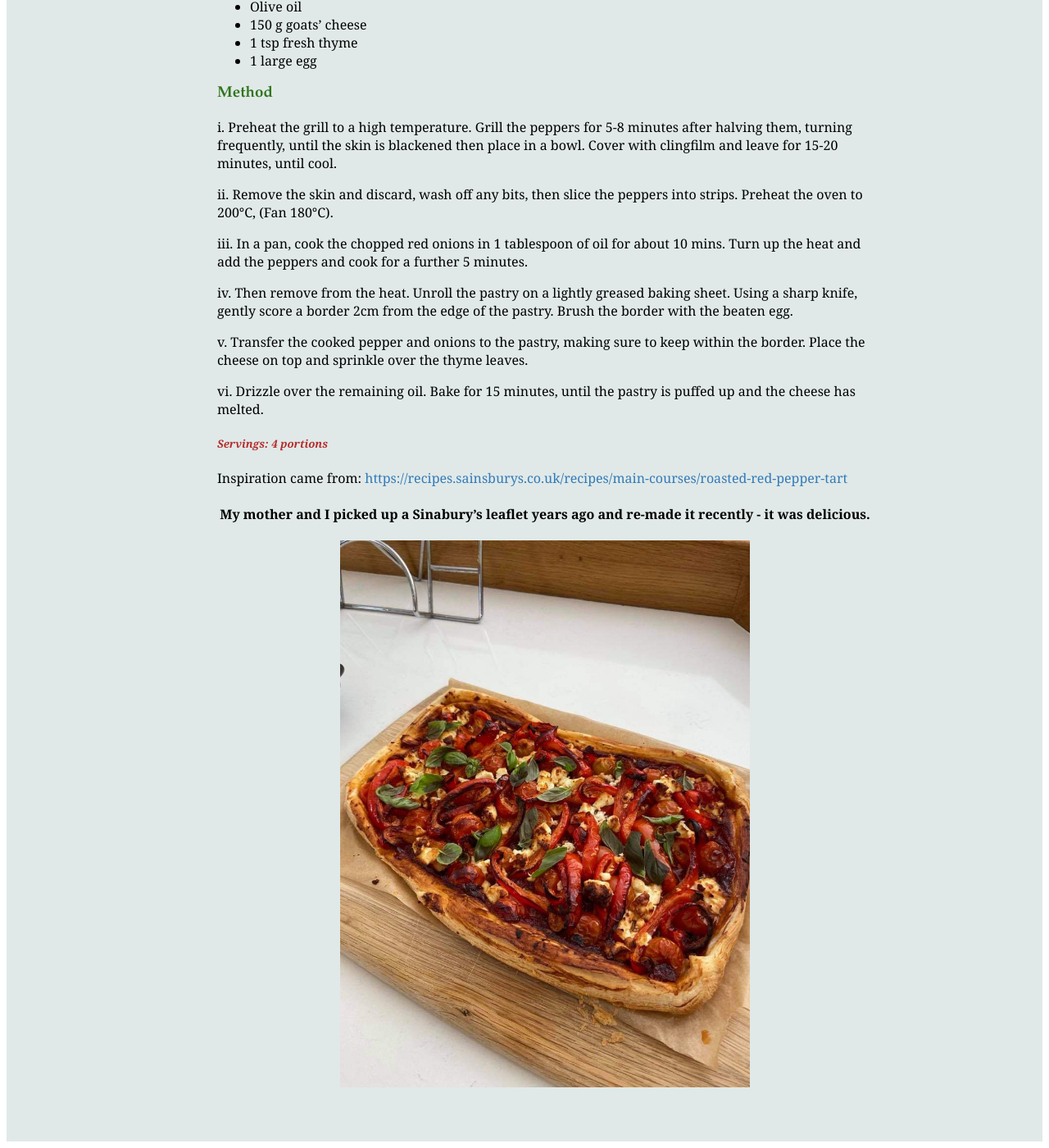
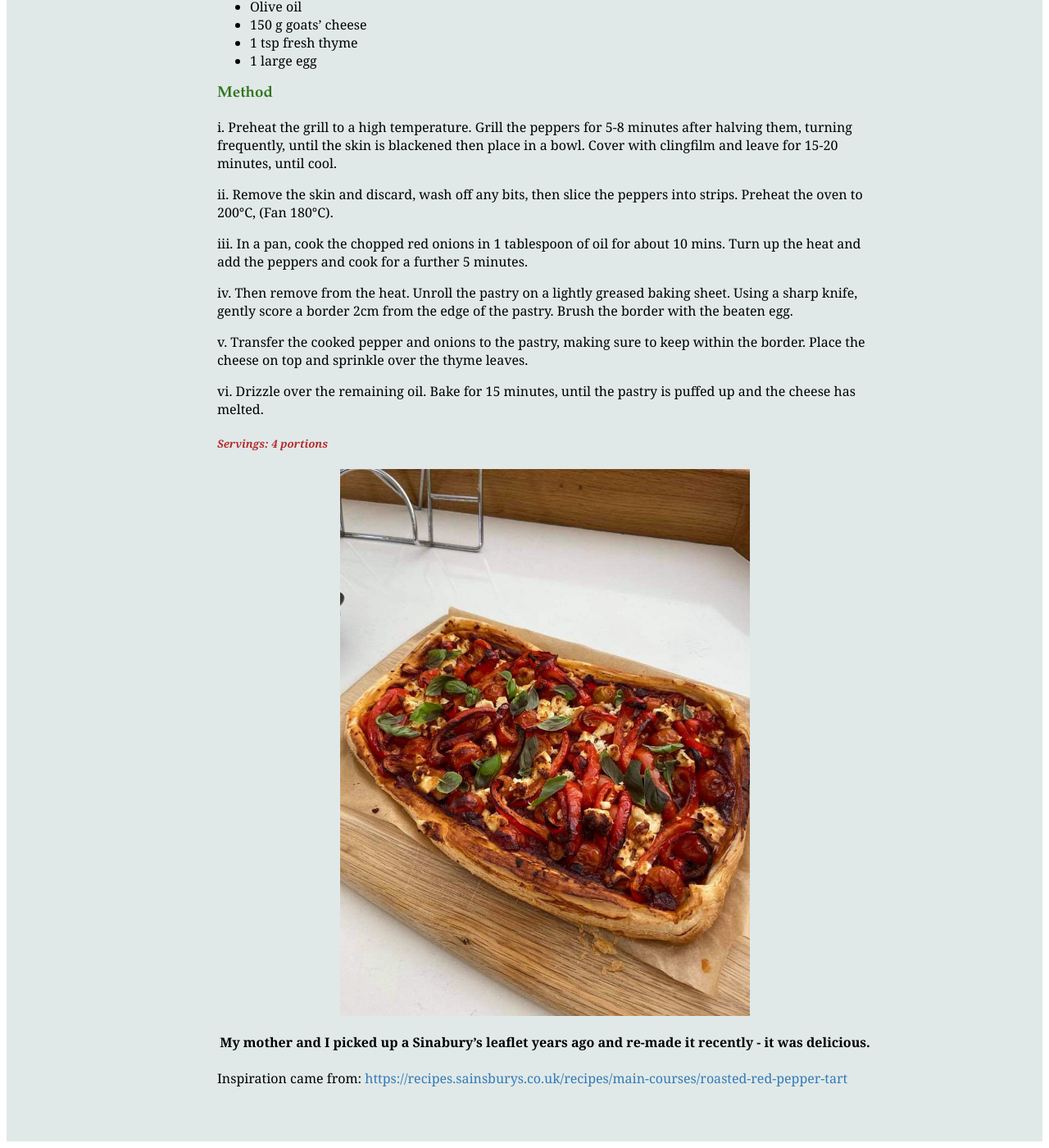
Before and after one commit to Hol1999/Hollyrecipewebsite, a Jekyll site: the page built from _recipes/recipe2.md, in a window 1280 px wide and 1400 px high, scrolled down 577 px. Shown: the whole window at 82% size. Built offline with Jekyll 4.4.1, drawn with Linux system fonts in a browser that asks for light colours.

Commit message:
Update Recipes “recipe2”

```diff
--- a/_recipes/recipe2.md
+++ b/_recipes/recipe2.md
@@ -36,8 +36,10 @@ vi. Drizzle over the remaining oil. Bake for 15 minutes, until the pastry is puf
 
 ##### Servings: 4 portions
 
-Inspiration came from: <https://recipes.sainsburys.co.uk/recipes/main-courses/roasted-red-pepper-tart>
+
+
+![Red Pepper and Goats Cheese Tart on a woodern board](../uploads/redpeppertart.jpg "Roasted Red Pepper and Goats Cheese Tart")
 
 #### My mother and I picked up a Sinabury's leaflet years ago and re-made it recently - it was delicious.
 
-![Red Pepper and Goats Cheese Tart on a woodern board](../uploads/redpeppertart.jpg "Roasted Red Pepper and Goats Cheese Tart")
+Inspiration came from: <https://recipes.sainsburys.co.uk/recipes/main-courses/roasted-red-pepper-tart>
```
